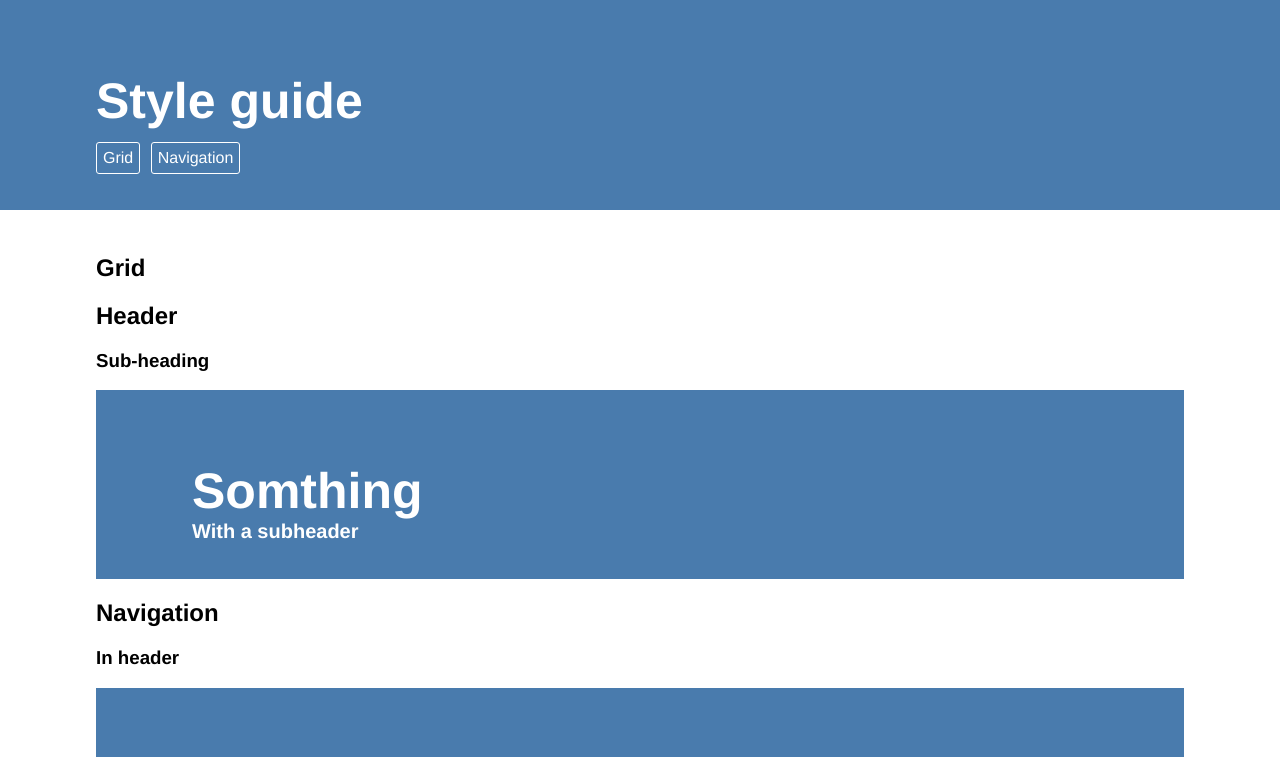
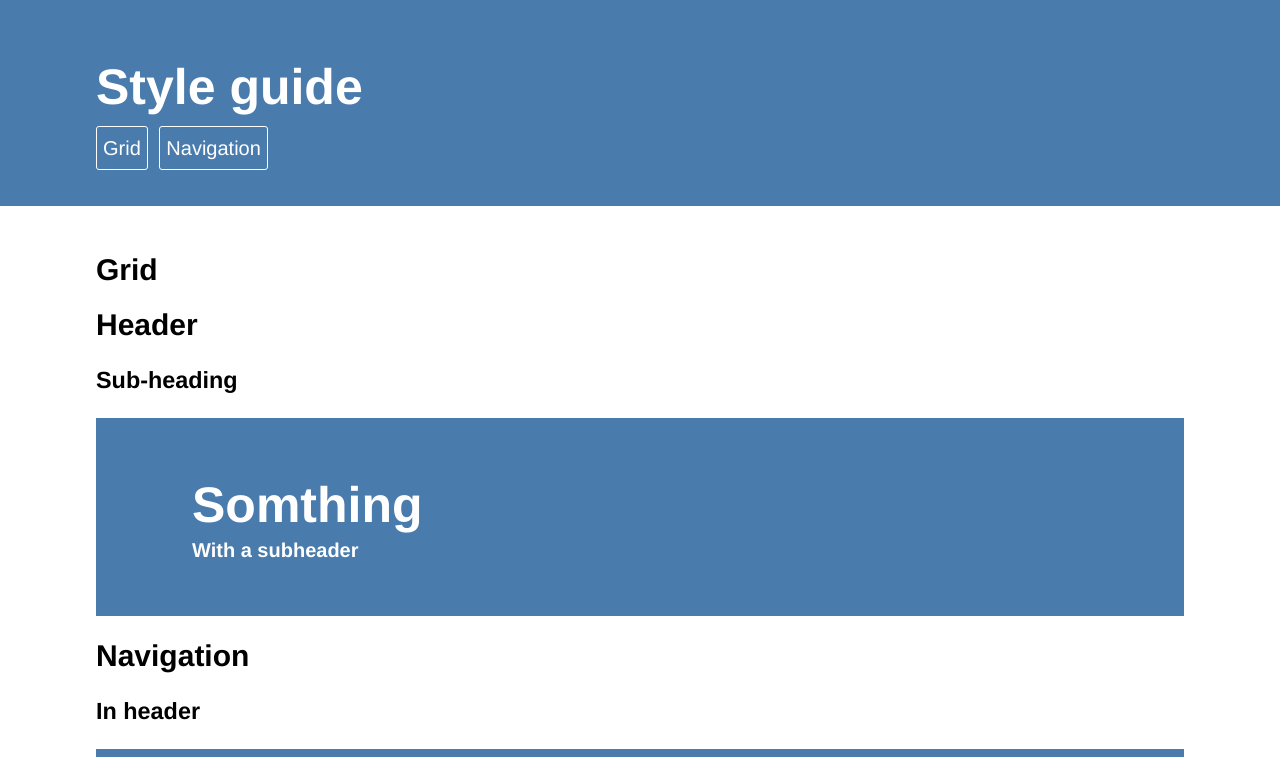
Before and after one commit to tombooth/style-guide, a plain HTML site: page index.html in a window 1280 px wide. Shown: the top 757 px of the page. Drawn offline with nearby package versions, Linux system fonts and the light colour scheme; files that its build step writes are made by us from their sources.

Commit message:
Reconfigure font sizing around base size

```diff
--- a/src/base/typography.scss
+++ b/src/base/typography.scss
@@ -1,14 +1,17 @@
 
-@mixin typography($font-family, $max-size) {
+@mixin typography($font-family, $base-size) {
 
   body {
     font-family: $font-family;
+    font-size: $base-size;
+    line-height: 1.5em;
 
     h1 {
-      font-size: $max-size;
+      font-size: 2.5em;
 
       small {
-        font-size: $max-size * 0.4;
+        font-size: 0.4em;
+        line-height: 3em;
       }
     }
   }
--- a/src/bundle.scss
+++ b/src/bundle.scss
@@ -5,7 +5,7 @@
 @import "base/body";
 @import "base/typography";
 
-@include typography($font-family, $font-max-size);
+@include typography($font-family, $font-base-size);
 
 @import "structure/shared";
 @import "structure/header";
--- a/src/structure/header.scss
+++ b/src/structure/header.scss
@@ -27,6 +27,6 @@ header {
   }
 
   nav {
-    margin-top: 2*$spacing-unit;
+    margin-top: 4*$spacing-unit;
   }
 }
--- a/src/vars.scss
+++ b/src/vars.scss
@@ -1,5 +1,5 @@
 
 $font-family: "Helvetica Neue", Helvetica, Arial, sans-serif;
-$font-max-size: 50px;
+$font-base-size: 20px;
 
 $spacing-unit: 6px;
```
